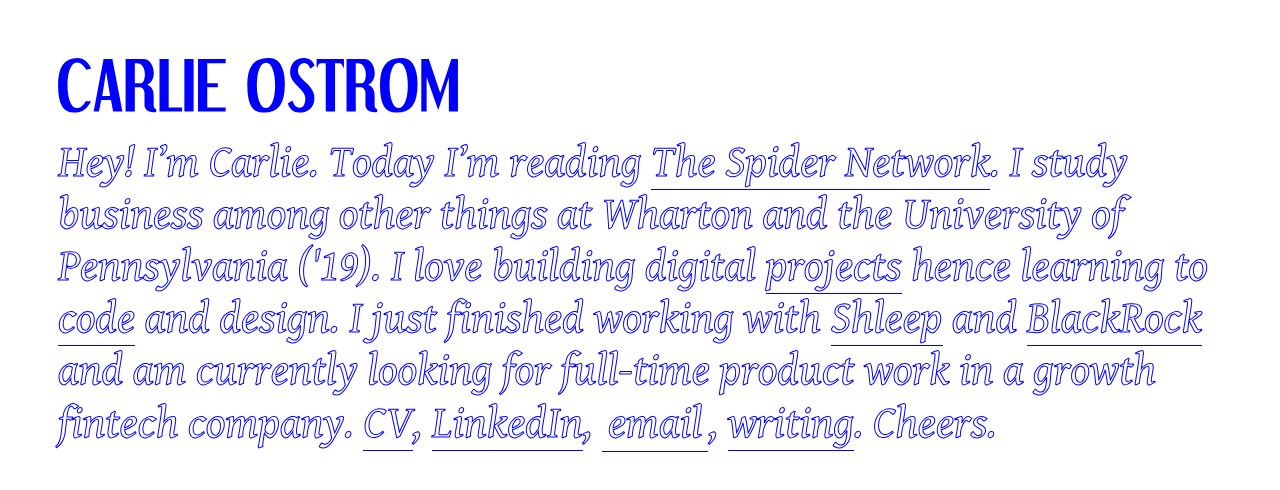
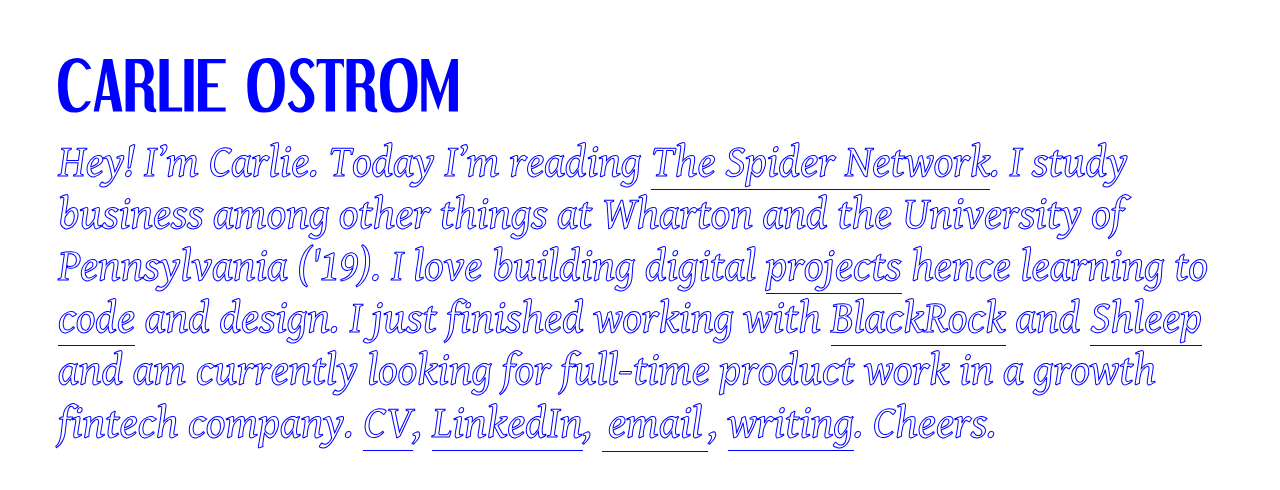
Before and after one commit to rlietrom/rlietrom.github.io, a plain HTML site: page index.html in a window 1280 px wide. Drawn offline with nearby package versions, Linux system fonts and the light colour scheme.

```diff
--- a/index.html
+++ b/index.html
@@ -17,8 +17,8 @@
     <a class='mainlink' href="projects.html">projects</a> hence learning to
     <a target="_blank" class='mainlink' href="https://github.com/rlietrom">code</a>
      and design. I just finished working with
-     <a target="_blank" class='mainlink' href="https://shleep.com">Shleep</a> and
      <a target="_blank" class='mainlink' href="https://www.forbes.com/sites/antoinegara/2017/12/19/blackrocks-edge-why-technology-is-creating-a-6-trillion-amazon-of-wall-street/#2579f9a3561b">BlackRock</a>
+     and <a target="_blank" class='mainlink' href="https://shleep.com">Shleep</a>
      and am currently looking for full-time product work in a growth fintech company.
     <a target="_blank" class='mainlink' href="cv.html">CV</a>,
     <a target="_blank" class='mainlink' href="https://www.linkedin.com/in/carlie-ostrom-06956b3b/">LinkedIn</a>,
```
Also changed, not shown: 3 other files.
